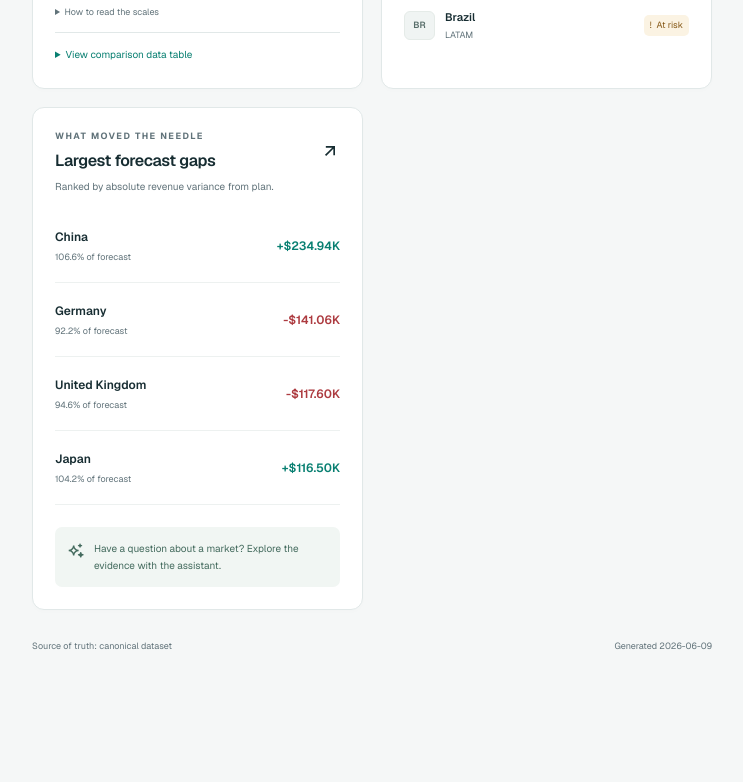
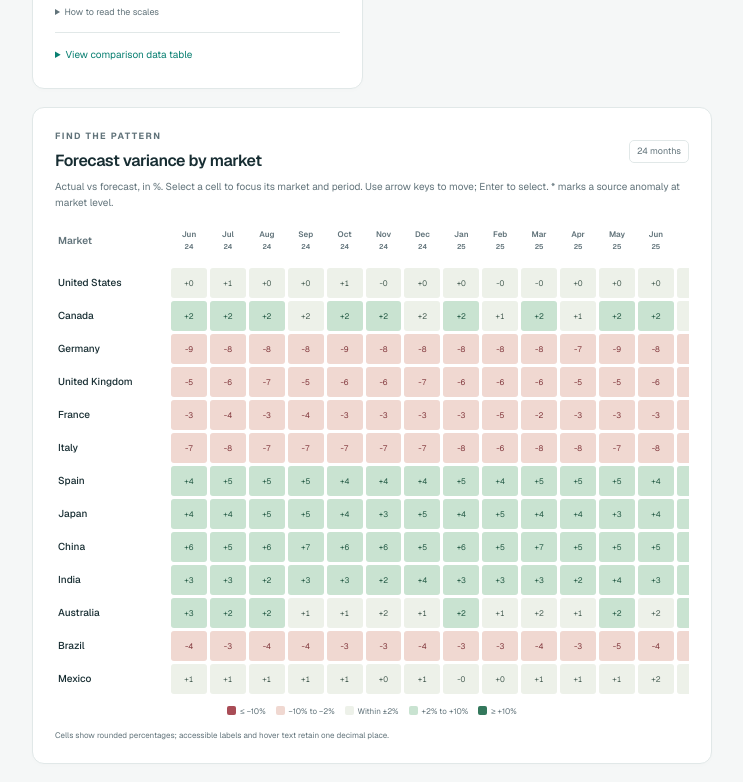
Before and after one commit to serhii-peresunko/ai-powered-market-operations-console, a Next.js app: page / in a window 1280 px wide. Shown: the part 1880-2662 px from the top of the page, without its empty margins (200-943 px from the left). Before the commit the page ends 2556 px from the top, so only its background shows below. Built offline with nearby package versions, Linux system fonts and the light colour scheme.

Commit message:
feat: add keyboard-navigable forecast variance heat map

```diff
--- /dev/null
+++ b/src/components/charts/PerformanceHeatmap.tsx
@@ -0,0 +1,54 @@
+"use client";
+import { useRef, useState, type KeyboardEvent } from "react";
+import { Card } from "@/components/Card";
+import type { Dataset } from "@/data/types";
+import type { DashboardView } from "@/lib/view";
+import { trendFor } from "@/lib/metrics";
+import { percent, periodLabel } from "@/lib/format";
+
+function cellColors(variance: number | null) {
+  if (variance === null) return { background: "#edf1ef", color: "#61737a" };
+  if (variance <= -10) return { background: "#a94c56", color: "#fff" };
+  if (variance < -2) return { background: "#f0d8d1", color: "#81373c" };
+  if (variance <= 2) return { background: "#edf1e9", color: "#4c6258" };
+  if (variance < 10) return { background: "#c9e3d1", color: "#255b46" };
+  return { background: "#33785c", color: "#fff" };
+}
+
+export default function PerformanceHeatmap({ data, view, update }: { data: Dataset; view: DashboardView; update: (patch: Partial<DashboardView>) => void }) {
+  const table = useRef<HTMLTableElement>(null);
+  const [focused, setFocused] = useState({ row: 0, col: data.meta.periods.indexOf(view.period) });
+  const markets = data.markets.filter((market) => (!view.region || market.regionId === view.region) && (view.status === "all" || view.status === market.kpis.status));
+  const rows = markets.map((market) => ({ market, points: trendFor(data, { market: market.id, product: view.product }) }));
+  const focusRow = Math.min(focused.row, rows.length - 1);
+  function move(event: KeyboardEvent<HTMLButtonElement>, row: number, col: number) {
+    let nextRow = row, nextCol = col;
+    switch (event.key) {
+      case "ArrowUp": nextRow--; break;
+      case "ArrowDown": nextRow++; break;
+      case "ArrowLeft": nextCol--; break;
+      case "ArrowRight": nextCol++; break;
+      case "Home": nextCol = 0; break;
+      case "End": nextCol = data.meta.periods.length - 1; break;
+      default: return;
+    }
+    event.preventDefault();
+    nextRow = Math.max(0, Math.min(rows.length - 1, nextRow));
+    nextCol = Math.max(0, Math.min(data.meta.periods.length - 1, nextCol));
+    setFocused({ row: nextRow, col: nextCol });
+    table.current?.querySelector<HTMLButtonElement>(`[data-cell="${nextRow}-${nextCol}"]`)?.focus();
+  }
+  return <Card className="panel full-width" role="region" aria-labelledby="heatmap-title">
+    <div className="panel-heading"><div><p className="eyebrow">FIND THE PATTERN</p><h2 id="heatmap-title">Forecast variance by market</h2></div><span className="count-chip">24 months</span></div>
+    <p id="heatmap-help" className="panel-description">Actual vs forecast, in %. Select a cell to focus its market and period. Use arrow keys to move; Enter to select. * marks a source anomaly at market level.</p>
+    <div className="heatmap-scroll table-scroll" tabIndex={0} role="region" aria-label="Forecast variance heat map and data table"><table ref={table} className="heatmap" aria-describedby="heatmap-help"><caption className="sr-only">Signed forecast variance percentages, by market and month. Numeric values are the accessible alternative to the diverging colors.</caption><thead><tr><th scope="col">Market</th>{data.meta.periods.map((period) => <th key={period} scope="col"><span>{periodLabel(period, true)}</span><small>{period.slice(2, 4)}</small></th>)}</tr></thead><tbody>{rows.map(({ market, points }, row) => <tr key={market.id}><th scope="row">{market.name}</th>{points.map((point, col) => {
+      const variance = point.attainment === null ? null : point.attainment - 100;
+      const selected = market.id === view.market && point.period === view.period;
+      const anomaly = market.kpis.anomalies.find((item) => item.period === point.period);
+      return <td key={point.period}><button style={cellColors(variance)} data-cell={`${row}-${col}`} className={selected ? "heatmap-cell selected" : "heatmap-cell"} tabIndex={row === focusRow && col === focused.col ? 0 : -1} aria-pressed={selected} aria-label={`${market.name}, ${periodLabel(point.period)}: ${percent(variance, true)} forecast variance${anomaly ? `. Market anomaly: ${anomaly.note}` : ""}`} title={`${market.name} · ${periodLabel(point.period)} · ${percent(variance, true)}${anomaly ? ` · ${anomaly.note}` : ""}`} onFocus={() => setFocused({ row, col })} onKeyDown={(event) => move(event, row, col)} onClick={() => update({ region: market.regionId, market: market.id, period: point.period })}>{variance === null ? "—" : `${variance >= 0 ? "+" : ""}${variance.toFixed(0)}`}{anomaly && <sup>*</sup>}</button></td>;
+    })}</tr>)}</tbody></table></div>
+    {rows.length === 0 && <p className="empty-panel">No markets match the current filters.</p>}
+    <div className="map-legend"><span><i style={{ background: "#a94c56" }} />≤ −10%</span><span><i style={{ background: "#f0d8d1" }} />−10% to −2%</span><span><i style={{ background: "#edf1e9" }} />Within ±2%</span><span><i style={{ background: "#c9e3d1" }} />+2% to +10%</span><span><i style={{ background: "#33785c" }} />≥ +10%</span></div>
+    <p className="chart-credit">Cells show rounded percentages; accessible labels and hover text retain one decimal place.</p>
+  </Card>;
+}
--- a/src/components/dashboard/MarketConsole.tsx
+++ b/src/components/dashboard/MarketConsole.tsx
@@ -14,6 +14,7 @@ import { ViewControls } from "./ViewControls";
 const RevenueTrend = dynamic(() => import("@/components/charts/RevenueTrend"), { ssr: false, loading: () => <div className="chart-loading" role="status">Loading revenue chart…</div> });
 const MarketMap = dynamic(() => import("@/components/charts/MarketMap"), { ssr: false, loading: () => <div className="chart-loading" role="status">Loading country map…</div> });
 const ComparisonRadar = dynamic(() => import("@/components/charts/ComparisonRadar"), { ssr: false, loading: () => <div className="chart-loading" role="status">Loading comparison chart…</div> });
+const PerformanceHeatmap = dynamic(() => import("@/components/charts/PerformanceHeatmap"), { ssr: false, loading: () => <div className="chart-loading" role="status">Loading heat map…</div> });
 
 export const statusLabels: Record<Status, string> = { on_track: "On track", at_risk: "At risk", off_track: "Off track" };
 
@@ -55,6 +56,7 @@ export function MarketConsole({ data }: { data: Dataset }) {
         <RevenueTrend data={data} view={scope} onPeriod={(period) => update({ period })} />
         <MarketMap data={data} view={scope} update={update} />
         <ComparisonRadar data={data} view={scope} update={update} />
+        <PerformanceHeatmap data={data} view={scope} update={update} />
         <Card id="market-detail" className="panel"><div className="panel-heading"><div><p className="eyebrow">PRIORITIZE</p><h2>Markets to watch</h2></div><span className="count-chip">{risks.length} markets</span></div><p className="panel-description">Latest source flags, including off-track markets.</p><div className="risk-list">{risks.map((market) => <div key={market.id} className="risk-row"><span className="country-code">{market.iso2}</span><button className="risk-name" onClick={() => update({ region: market.regionId, market: market.id, product: undefined })} aria-label={`View ${market.name}`}><strong>{market.name}</strong><span>{data.regions.find((region) => region.id === market.regionId)?.name}</span></button><StatusBadge status={market.kpis.status} /></div>)}</div></Card>
         <Card className="panel"><div className="panel-heading"><div><p className="eyebrow">WHAT MOVED THE NEEDLE</p><h2>Largest forecast gaps</h2></div><RiArrowRightUpLine size={20} aria-hidden="true" /></div><p className="panel-description">Ranked by absolute revenue variance from plan.</p><div className="movers-list">{movers.map(({ market, gap, attainment }) => <div key={market.id} className="mover-row"><button className="market-link" onClick={() => update({ region: market.regionId, market: market.id, product: undefined })}><strong>{market.name}</strong><span>{percent(attainment)} of forecast</span></button><strong className={gap >= 0 ? "positive" : "negative"}>{gap > 0 ? "+" : ""}{money(gap, data.meta.currency)}</strong></div>)}</div><div className="insight-note"><RiSparklingLine size={17} aria-hidden="true" /><span>Have a question about a market? Explore the evidence with the assistant.</span></div></Card>
       </div>
```
Also changed, not shown: src/app/console.css, 1 other file (tests, documents, lock files or other folders).
